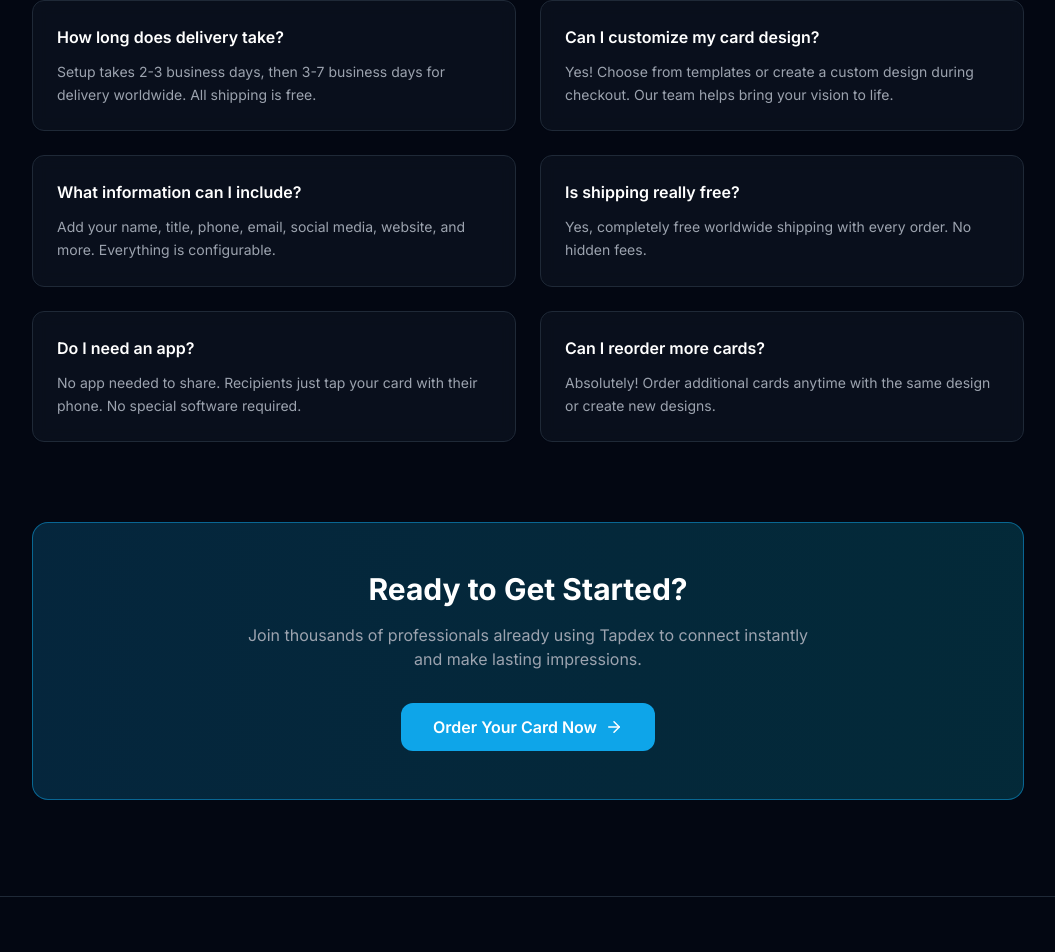
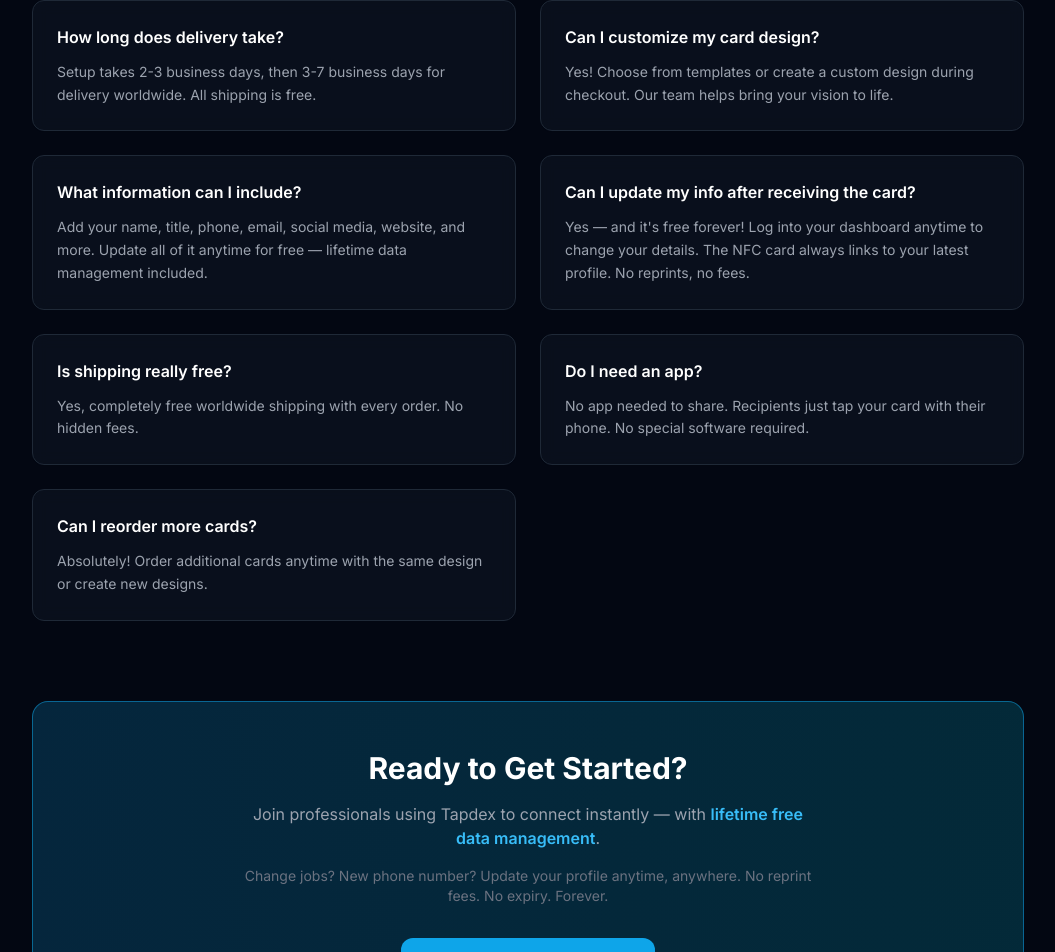
Before and after one commit to edwardwtlam/tap-Intro, a React (Vite) app: page /order in a window 1280 px wide. Shown: the part 2827-3779 px from the top of the page, without its empty margins (112-1167 px from the left). Built offline with nearby package versions, Linux system fonts and the light colour scheme; no server answers.

Commit message:
feat: emphasize lifetime free data management — hero, features, FAQ, CTA

```diff
--- a/src/pages/Landing.tsx
+++ b/src/pages/Landing.tsx
@@ -43,7 +43,7 @@
             <span className="text-sky-400">Tap into the future.</span>
           </h1>
           <p className="text-gray-400 text-lg max-w-xl mx-auto mb-10 leading-relaxed">
-            NFC digital business cards that work everywhere. Share your contact with a single tap. No app required. Professional identity, always in reach.
+            NFC digital business cards with <span className="text-sky-400 font-semibold">lifetime free data management</span>. Update your info anytime — job change, new phone, new company — no reprint needed. One card, always current.
           </p>
           <div className="flex flex-col sm:flex-row items-center justify-center gap-3">
             <Link
@@ -78,8 +78,8 @@
             },
             {
               icon: Zap,
-              title: 'Professional Design',
-              desc: 'Choose from beautiful themes and accent colors. Make a lasting first impression.',
+              title: 'Lifetime Free Updates',
+              desc: 'Edit your name, title, company, phone, or social links anytime — instantly reflected. No fees, no reprints, ever. Your card evolves with your career.',
             },
           ].map((f) => (
             <div
--- a/src/pages/OrderProcess.tsx
+++ b/src/pages/OrderProcess.tsx
@@ -24,7 +24,7 @@
     {
       number: 4,
       title: 'Tap & Connect',
-      description: 'Receive your card and start sharing instantly. Simply tap to connect. Your contacts get your info immediately with NFC technology.',
+      description: 'Receive your card and start sharing instantly. Tap to share your profile — and update it anytime. New job? New number? Log in, edit, done. Lifetime free.',
       icon: Smartphone,
     },
   ];
@@ -165,7 +165,11 @@
                 },
                 {
                   q: 'What information can I include?',
-                  a: 'Add your name, title, phone, email, social media, website, and more. Everything is configurable.',
+                  a: 'Add your name, title, phone, email, social media, website, and more. Update all of it anytime for free — lifetime data management included.',
+                },
+                {
+                  q: 'Can I update my info after receiving the card?',
+                  a: 'Yes — and it\'s free forever! Log into your dashboard anytime to change your details. The NFC card always links to your latest profile. No reprints, no fees.',
                 },
                 {
                   q: 'Is shipping really free?',
@@ -194,8 +198,11 @@
           {/* CTA Section */}
           <div className="relative bg-gradient-to-r from-sky-500/20 to-cyan-500/20 border border-sky-500/50 rounded-2xl p-12 text-center">
             <h2 className="text-3xl font-bold text-white mb-4">Ready to Get Started?</h2>
-            <p className="text-gray-400 mb-8 max-w-xl mx-auto">
-              Join thousands of professionals already using Tapdex to connect instantly and make lasting impressions.
+            <p className="text-gray-400 mb-4 max-w-xl mx-auto">
+              Join professionals using Tapdex to connect instantly — with <span className="text-sky-400 font-semibold">lifetime free data management</span>.
+            </p>
+            <p className="text-gray-500 text-sm mb-8 max-w-xl mx-auto">
+              Change jobs? New phone number? Update your profile anytime, anywhere. No reprint fees. No expiry. Forever.
             </p>
             <Link
               to="/login"
```
